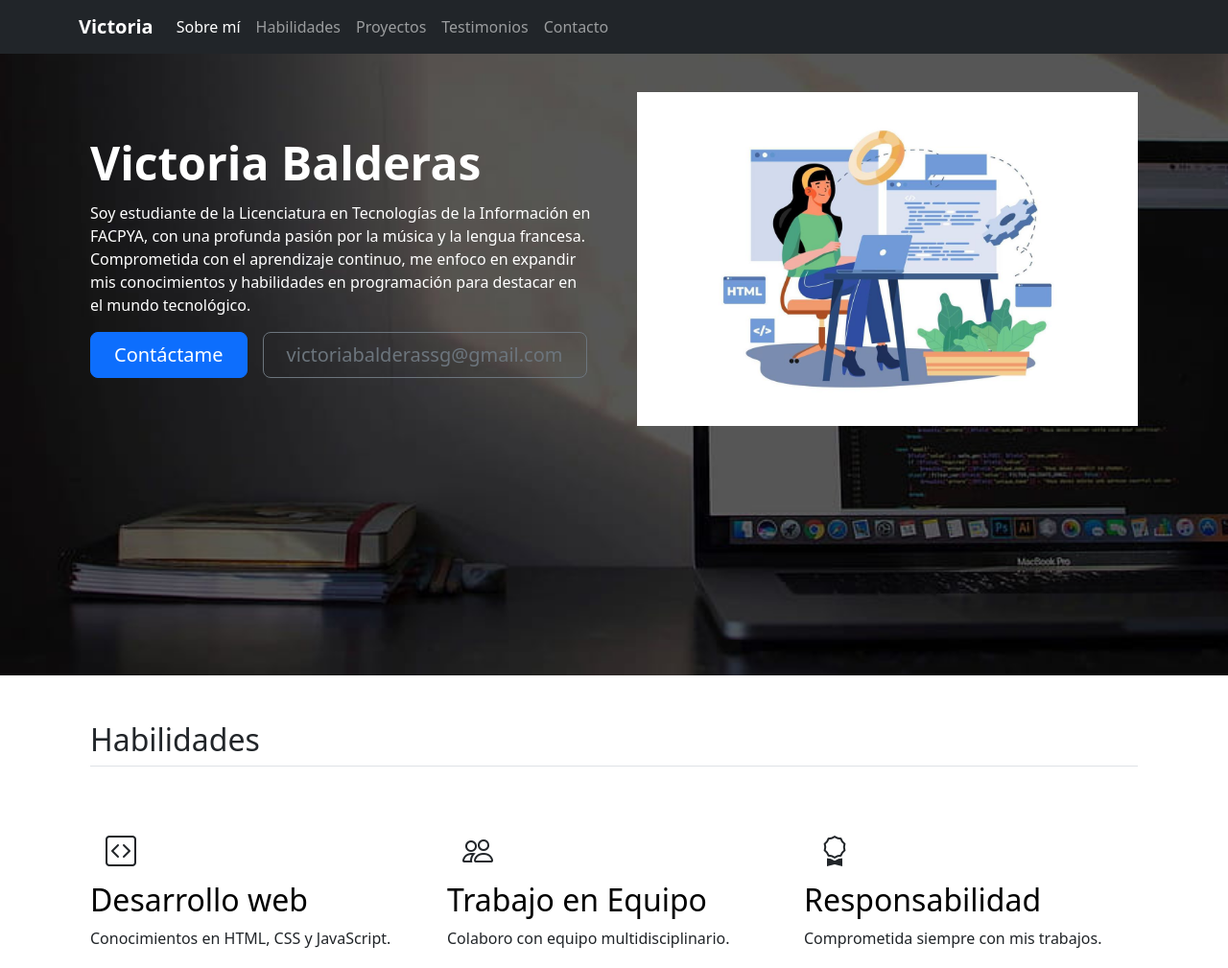
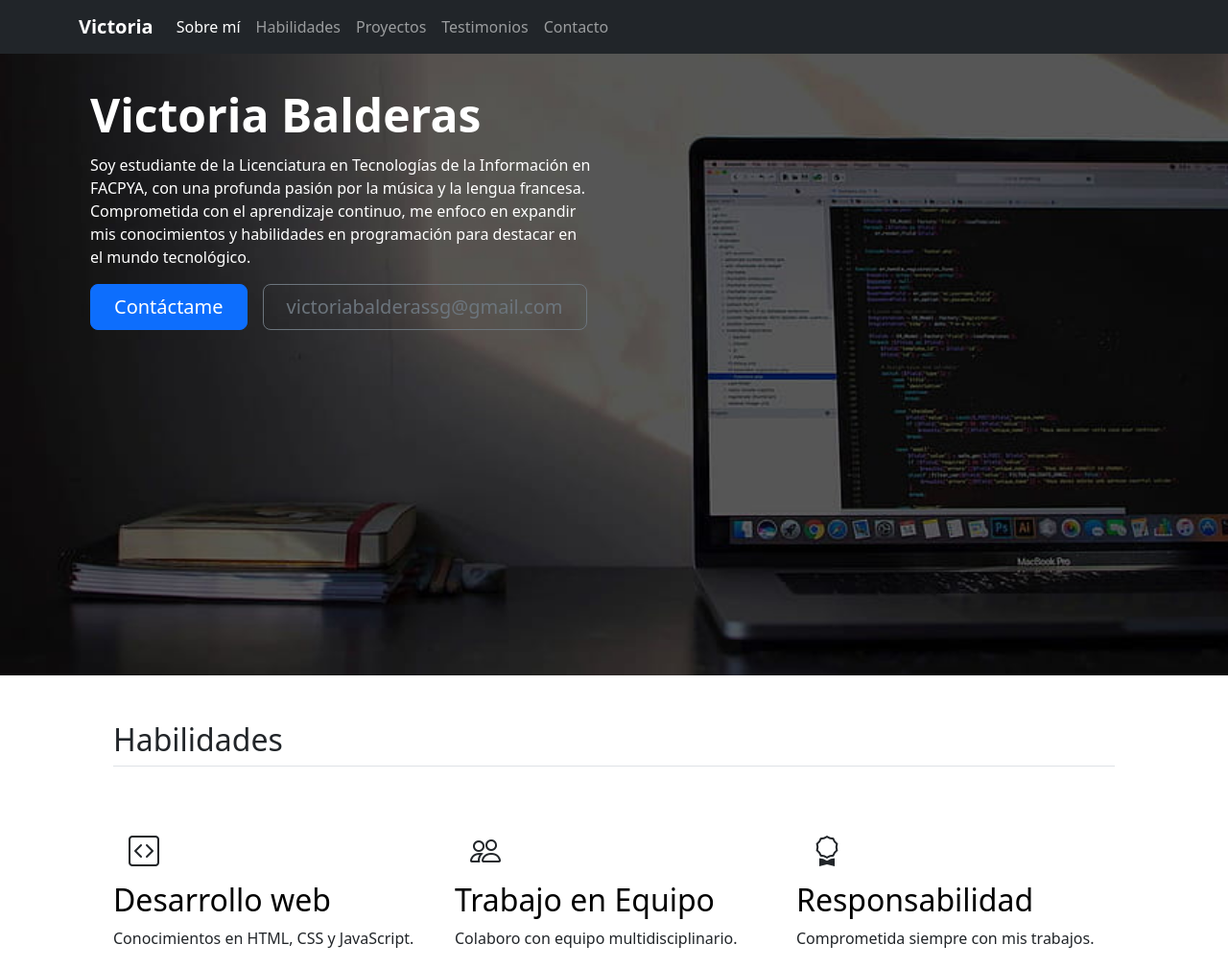
Before and after one commit to victoriabalderas/portafolio-b7-g1, a plain HTML site: page index.html in a window 1280 px wide. Shown: the top 1009 px of the page at 96% size. Drawn offline with nearby package versions, Linux system fonts and the light colour scheme.

Commit message:
Modificación presentación

```diff
--- a/index.html
+++ b/index.html
@@ -51,11 +51,7 @@
   <main>
     <section id="presentacion" class="container-fluid" data-bs-theme="dark">
       <div class="container col-xxl-8 px-4 py-5 h-75">
-        <div class="row flex-lg-row-reverse align-items-center g-5 py-5">
-          <div class="col-10 col-sm-8 col-lg-6">
-            <img src="assets/woman.jpg" class="d-block mx-lg-auto img-fluid" alt="Bootstrap Themes" width="700"
-              height="500" loading="lazy">
-          </div>
+        <div class="row flex-lg-row align-items-center g-5 py-5">
           <div class="col-lg-6">
             <h1 class="display-5 fw-bold text-body-emphasis lh-1 mb-3"> Victoria Balderas
             </h1>
@@ -74,7 +70,7 @@
     </section>
 
 
-    <section id="habilidades" class="container px-4 py-5">
+    <section id="habilidades" class="container px-5 py-5">
       <!--Título de mi seccion-->
       <h2 class="pb-2 border-bottom">Habilidades</h2>
       <!--Contenedor de mis cartas-->
@@ -164,6 +160,7 @@
 
 
     <section id="Testimonios">
+      <h1 class="text-center">Testimonios</h1>
       <div id="myCarousel" class="carousel carrousel-dark Slide mb-6 carrousel-fade" data-bs-theme="dark"
         data-bs-ride="carousel">
 
```
Also changed, not shown: 1 other file.
